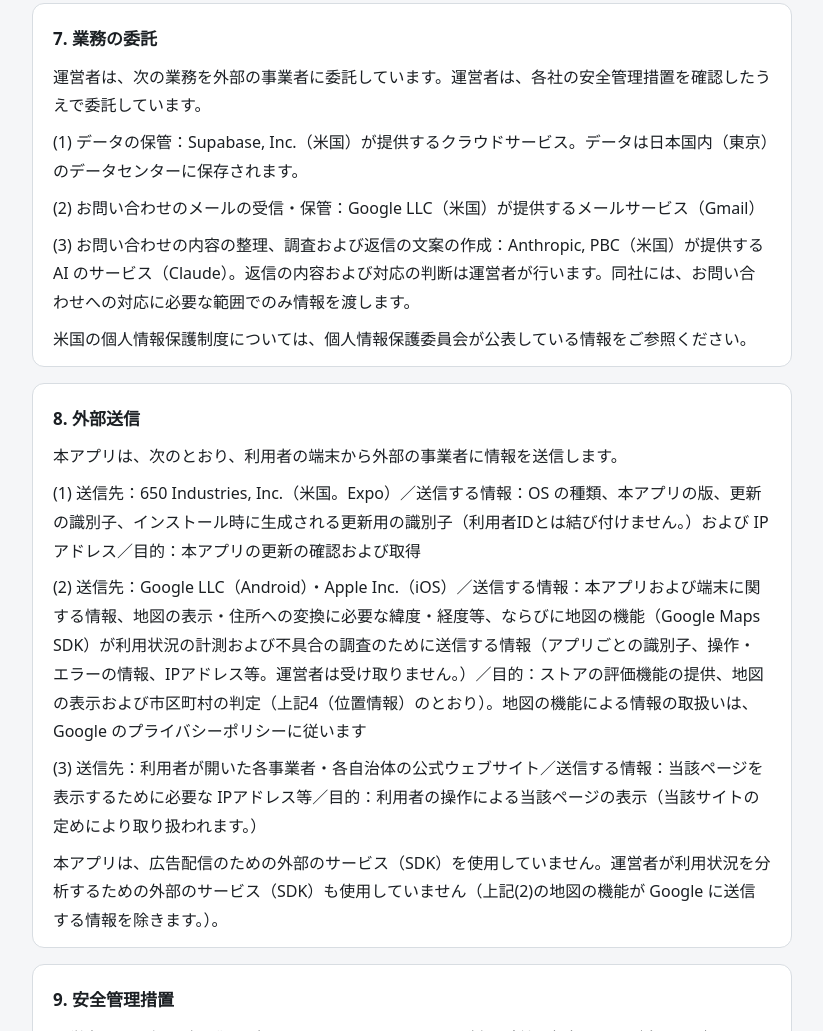
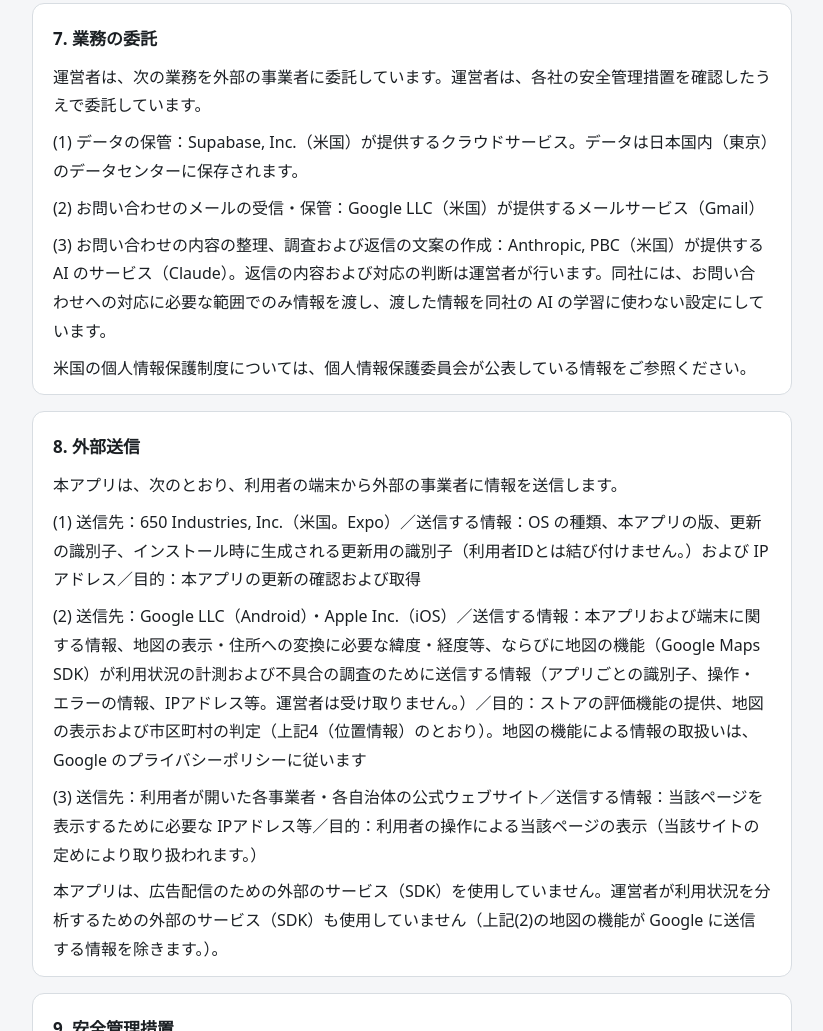
Before and after one commit to Mochi-Shiratama/dorebarai-site, a plain HTML site: page privacy.html in a window 1280 px wide. Shown: the part 2742-3773 px from the top of the page, without its empty margins (228-1051 px from the left). Drawn offline with Linux system fonts and the light colour scheme.

Commit message:
プライバシーポリシー 7(3)：AI の学習に使わない設定であることを明記
Co-Authored-By: Claude Opus 5.5 <noreply@anthropic.com>

```diff
--- a/privacy.html
+++ b/privacy.html
@@ -71,7 +71,7 @@
 <p>運営者は、次の業務を外部の事業者に委託しています。運営者は、各社の安全管理措置を確認したうえで委託しています。</p>
 <p>(1) データの保管：Supabase, Inc.（米国）が提供するクラウドサービス。データは日本国内（東京）のデータセンターに保存されます。</p>
 <p>(2) お問い合わせのメールの受信・保管：Google LLC（米国）が提供するメールサービス（Gmail）</p>
-<p>(3) お問い合わせの内容の整理、調査および返信の文案の作成：Anthropic, PBC（米国）が提供する AI のサービス（Claude）。返信の内容および対応の判断は運営者が行います。同社には、お問い合わせへの対応に必要な範囲でのみ情報を渡します。</p>
+<p>(3) お問い合わせの内容の整理、調査および返信の文案の作成：Anthropic, PBC（米国）が提供する AI のサービス（Claude）。返信の内容および対応の判断は運営者が行います。同社には、お問い合わせへの対応に必要な範囲でのみ情報を渡し、渡した情報を同社の AI の学習に使わない設定にしています。</p>
 <p>米国の個人情報保護制度については、個人情報保護委員会が公表している情報をご参照ください。</p>
 </section>
 <section>
```
